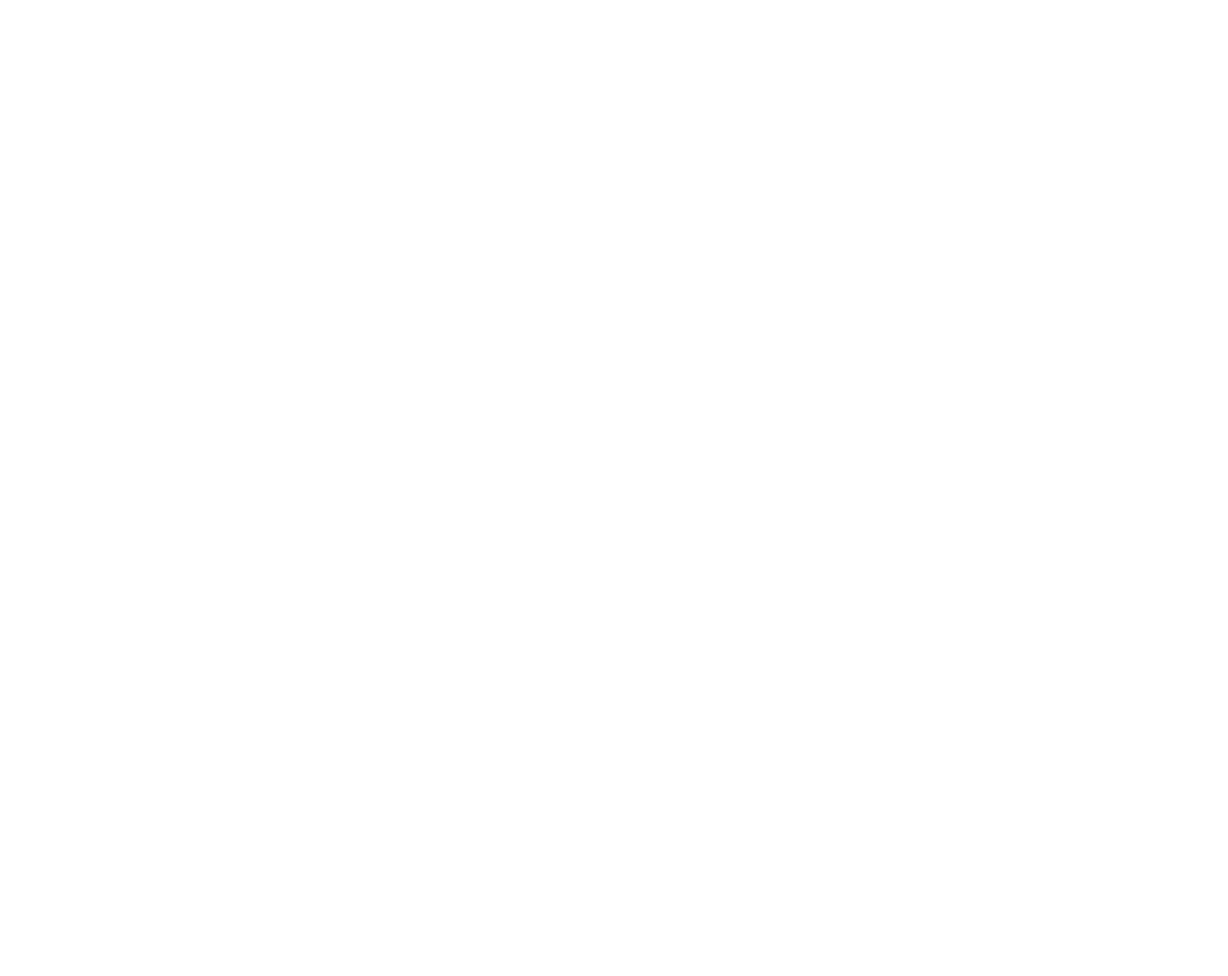
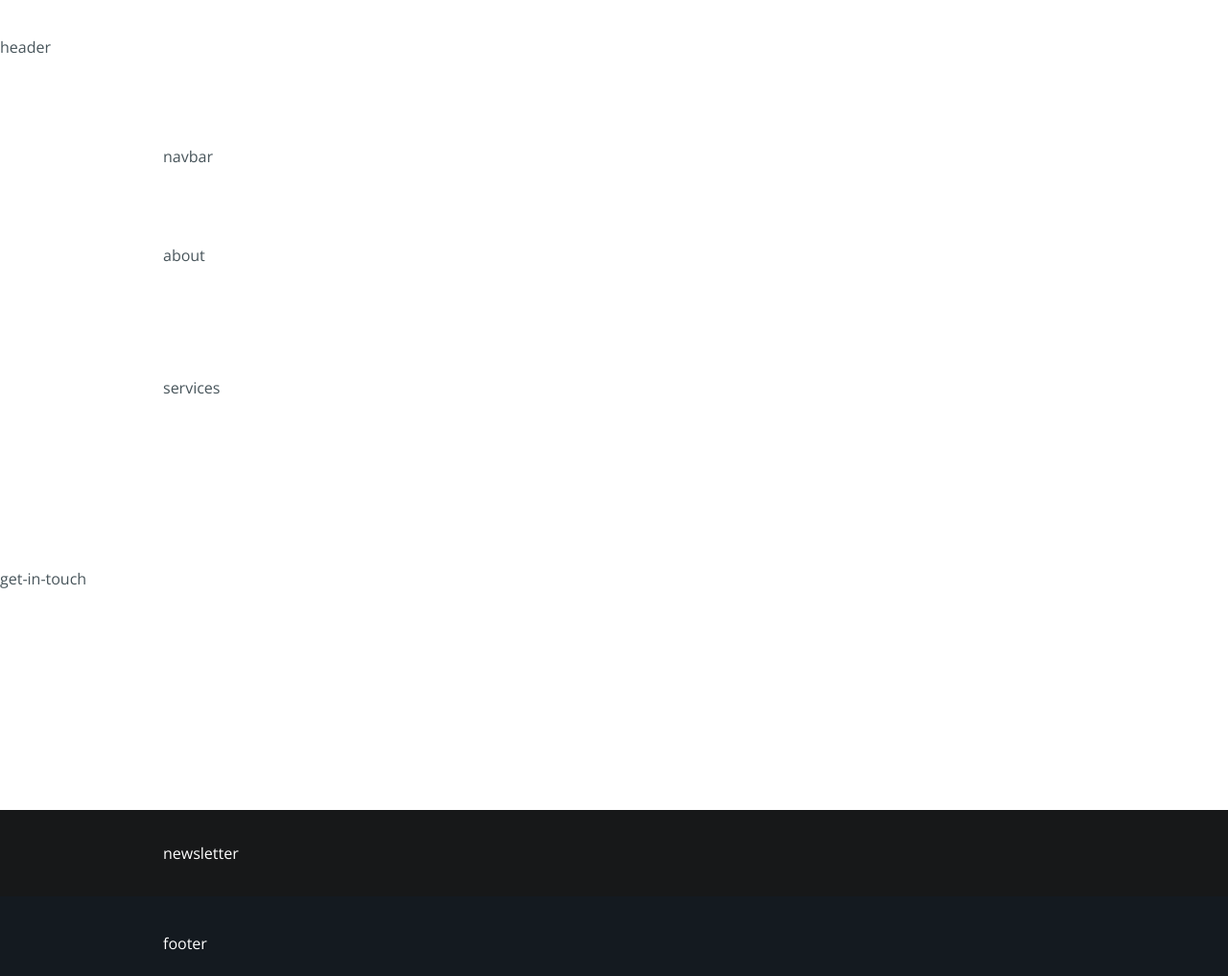
Before and after one commit to jackSquirrel/konstruct, a website: page index.html in a window 1280 px wide. Shown: the whole page at 96% size. Before the commit the page ends 800 px from the top, so only its background shows below. Drawn offline with nearby package versions, Linux system fonts and the light colour scheme.

Commit message:
Формирование общей структуры

```diff
--- a/index.html
+++ b/index.html
@@ -9,11 +9,60 @@
     <link rel="stylesheet" href="css/style.css">
 </head>
 <body>
-    <header class="section_outer"></header>
-    <section class="section_outer"></section>
-    <section class="section_outer"></section>
-    <section class="section_outer"></section>
-    <section class="section_outer"></section>
-    <footer class="section_outer"></footer>
+    <!-- header -->
+    <header class="section_outer section_header">
+        <div class="section_inner section_inner__wide">
+            header
+        </div>
+    </header>
+    <!-- / header -->
+
+    <!-- navbar -->
+    <section class="section_outer section_navbar">
+        <div class="section_inner">
+            navbar
+        </div>
+    </section>
+    <!-- / navbar -->
+
+    <!-- about -->
+    <section class="section_outer section_about">
+        <div class="section_inner">
+            about
+        </div>
+    </section>
+    <!-- / about -->
+
+    <!-- services -->
+    <section class="section_outer section_services">
+        <div class="section_inner">
+            services
+        </div>
+    </section>
+    <!-- / services -->
+
+    <!-- get-in-touch -->
+    <section class="section_outer section_get-in-touch">
+        <div class="section_inner section_inner__wide">
+            get-in-touch
+        </div>
+    </section>
+    <!-- / get-in-touch -->
+
+    <!-- newsletter -->
+    <section class="section_outer section_newsletter">
+        <div class="section_inner">
+            newsletter
+        </div>
+    </section>
+    <!-- / newsletter -->
+
+    <!-- footer -->
+    <footer class="section_outer section_footer">
+        <div class="section_inner">
+            footer
+        </div>
+    </section>
+    <!-- / footer -->
 </body>
 </html>
--- a/scss/style.scss
+++ b/scss/style.scss
@@ -1 +1,91 @@
 @import url('https://fonts.googleapis.com/css2?family=Bebas+Neue&family=Open+Sans:wght@400;600;700&display=swap');
+// === Mixin ===
+@mixin opensans {
+    font-family: 'Open Sans', sans-serif;
+}
+
+@mixin bebas {
+    font-family: 'Bebas Neue', sans-serif;
+}
+// === / Mixin ===
+
+// === Variables ===
+$base: 4;
+
+$fw-regular: 400;
+$fw-medium: 600;
+$fw-bold: 700;
+
+$fc-dark: #48555b;
+$fc-light: #fff;
+// === / Variables ===
+
+// === COMMON ===
+body {
+    @include opensans;
+
+    color: $fc-dark;
+}
+
+.section_inner {
+    max-width: 940px;
+    margin: 0 auto;
+
+    &__wide {
+        max-width: 1440px;
+    }
+}
+// === / COMMON ===
+
+// === HEADER ===
+.section_header {
+    padding-top: $base * 10px;
+    padding-bottom: $base * 18px;
+}
+// === / HEADER ===
+
+// === NAVBAR ===
+.section_navbar {
+    padding-top: $base * 6px;
+    padding-bottom: $base * 6px;
+}
+// === / NAVBAR ===
+
+// === ABOUT ===
+.section_about {
+    padding-top: $base * 15px;
+    padding-bottom: $base * 15px;
+}
+// === / ABOUT ===
+
+// === SERVICES ===
+.section_services {
+    padding-top: $base * 15px;
+    padding-bottom: $base * 15px;
+}
+// === / SERVICES===
+
+// === GET-IN-TOUCH ===
+.section_get-in-touch {
+    padding-top: $base * 30px;
+    padding-bottom: $base * 58px;
+}
+// === / GET-IN-TOUCH===
+
+// === NEWSLETTER ===
+.section_newsletter {
+    padding-top: $base * 9px;
+    padding-bottom: $base * 9px;
+    color: $fc-light;
+    background-color: #171819;
+}
+// === / NEWSLETTER===
+
+// === FOOTER ===
+.section_footer {
+    padding-top: $base * 10px;
+    padding-bottom: $base * 6px;
+    color: $fc-light;
+    background-color: #141a20;
+}
+// === / FOOTER===
```
Also changed, not shown: .stylelintrc.json, css/style.css.
